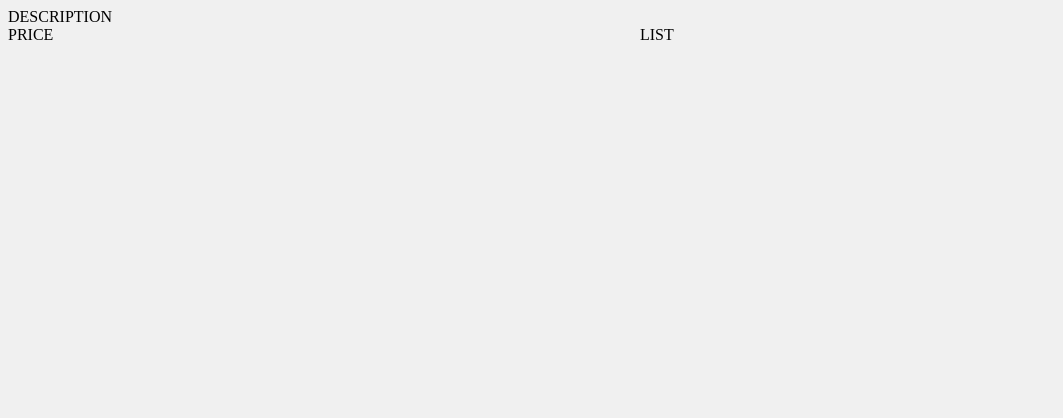
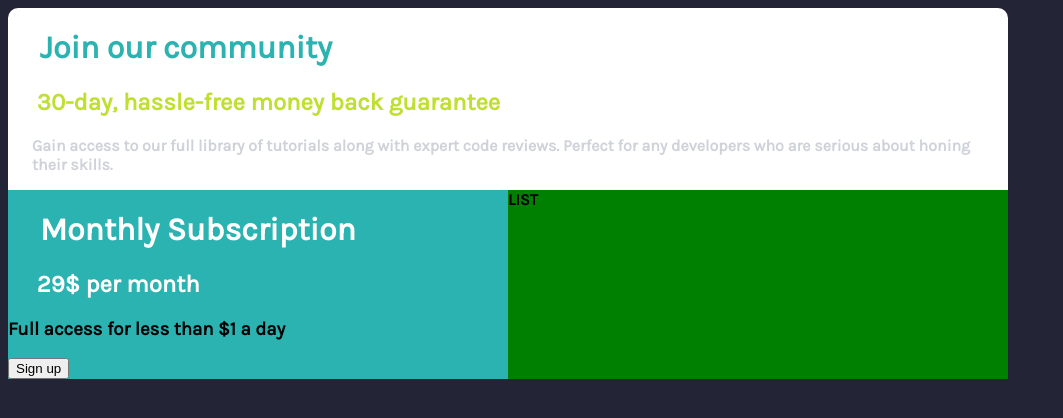
Before and after one commit to alexandrecoin/front_end_training, a plain HTML site: page 1_single_price_component/index.html in a window 1280 px wide. Shown: the whole page, without its empty margins (0-1063 px from the left). Drawn offline with Linux system fonts and the light colour scheme.

Commit message:
Styled description component's part

```diff
--- a/1_single_price_component/index.html
+++ b/1_single_price_component/index.html
@@ -4,13 +4,32 @@
     <meta charset="UTF-8" />
     <meta name="viewport" content="width=device-width, initial-scale=1.0" />
     <link rel="stylesheet" href="style.css" />
+    <link
+      href="https://fonts.googleapis.com/css?family=Karla&display=swap"
+      rel="stylesheet"
+    />
     <title>Document</title>
   </head>
   <body>
     <div class="flex">
-      <div class="component__description">DESCRIPTION</div>
-      <div class="component_price">PRICE</div>
-      <div class="component_list">LIST</div>
+      <div class="component__description">
+        <h1 class="description__title">Join our community</h1>
+        <h2 class="description__subtitle">
+          30-day, hassle-free money back guarantee
+        </h2>
+        <p class="description__text">
+          Gain access to our full library of tutorials along with expert code
+          reviews. Perfect for any developers who are serious about honing their
+          skills.
+        </p>
+      </div>
+      <div class="component__price">
+        <h1 class="price__title">Monthly Subscription</h1>
+        <h2 class="price__amount"><span>29$ </span> per month</h2>
+        <h3 class="price__text">Full access for less than $1 a day</h3>
+        <button>Sign up</button>
+      </div>
+      <div class="component__list">LIST</div>
     </div>
   </body>
 </html>
--- a/1_single_price_component/style.css
+++ b/1_single_price_component/style.css
@@ -1,10 +1,60 @@
 body {
-  background-color: #f0f0f0;
+  background-color: #232536;
+  font-family: 'Karla', sans-serif;
+}
+
+.component__description {
+  background-color: #fff;
+  border-top-left-radius: 10px;
+  border-top-right-radius: 10px;
+}
+
+.description__title {
+  margin-left: 1em;
+  color: #2ab3b1;
+}
+
+.description__subtitle {
+  margin-left: 1.2em;
+  color: #bfdf33;
+}
+
+.description__text {
+  margin-left: 1.5em;
+  color: #cfd3d9;
+}
+
+.component__price {
+  max-width: 500px;
+  background-color: #2ab3b1;
+}
+
+.price__title {
+  margin-left: 1em;
+  color: white;
+}
+
+.price__amount {
+  margin-left: 1.2em;
+  color: white;
+}
+
+.component__list {
+  background-color: green;
+  max-width: 500px;
+}
+
+@media screen and (min-width: 700px) {
+  body {
+    font-size: 16px;
+    font-weight: 700;
   }
 
   .flex {
+    max-width: 1000px;
     display: flex;
     flex-direction: row;
+    justify-content: center;
     flex-wrap: wrap;
   }
 
@@ -15,3 +65,4 @@ body {
   .flex > div:first-child {
     flex: 0 1 100%;
   }
+}
```
Lines whose indentation alone changed are shown as unchanged.
